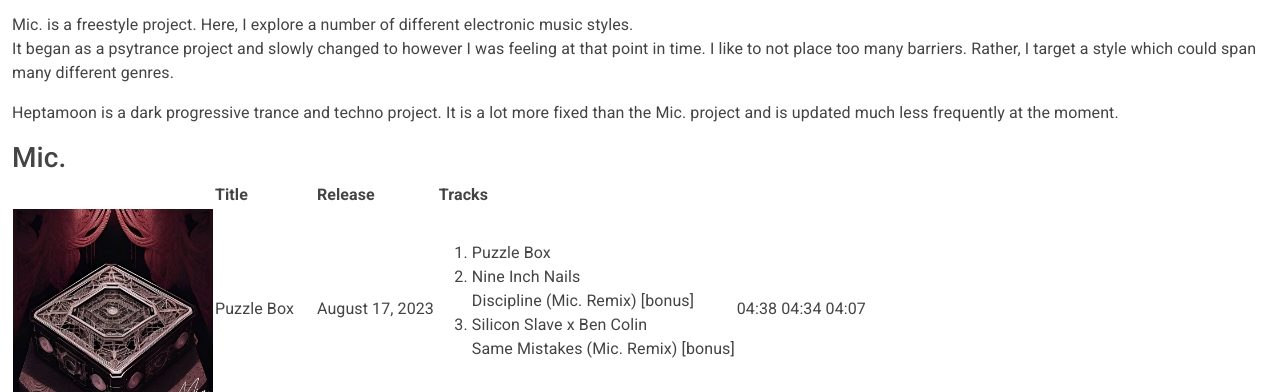
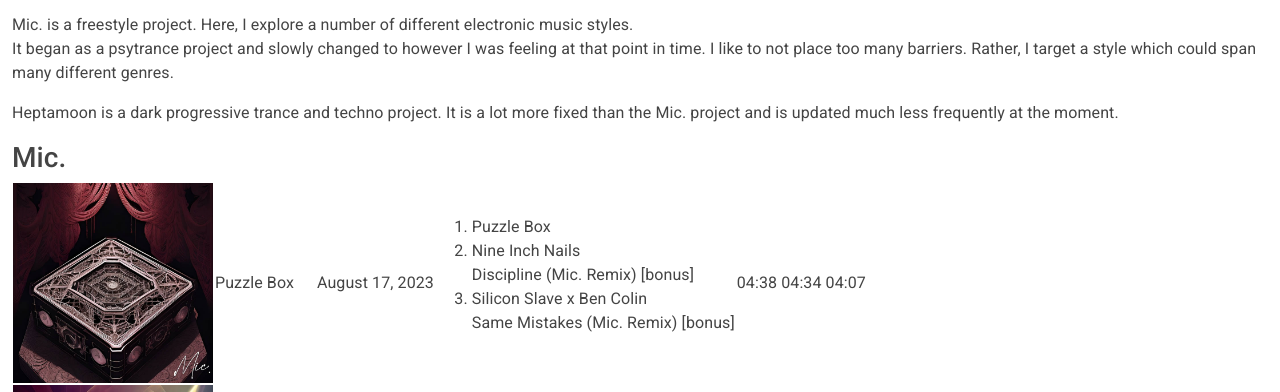
Before and after one commit to CookieWookiee321/Mike-s-Box, a website: page index.html in a window 1280 px wide. Shown: the part 408-800 px from the top of the page. Drawn offline with nearby package versions, Linux system fonts and the light colour scheme.

```diff
--- a/index.html
+++ b/index.html
@@ -37,14 +37,6 @@
     <div class="container-fluid">
         <h3>Mic.</h3>
         <table>
-            <thead>
-                <tr>
-                    <th> </th>
-                    <th>Title</th>
-                    <th>Release</th>
-                    <th>Tracks</th>
-                </tr>
-            </thead>
             <tbody>
                 <tr>
                     <td><img src="assests\cover_puzzle_box.jpg" alt="Puzzle Box cover"
```
